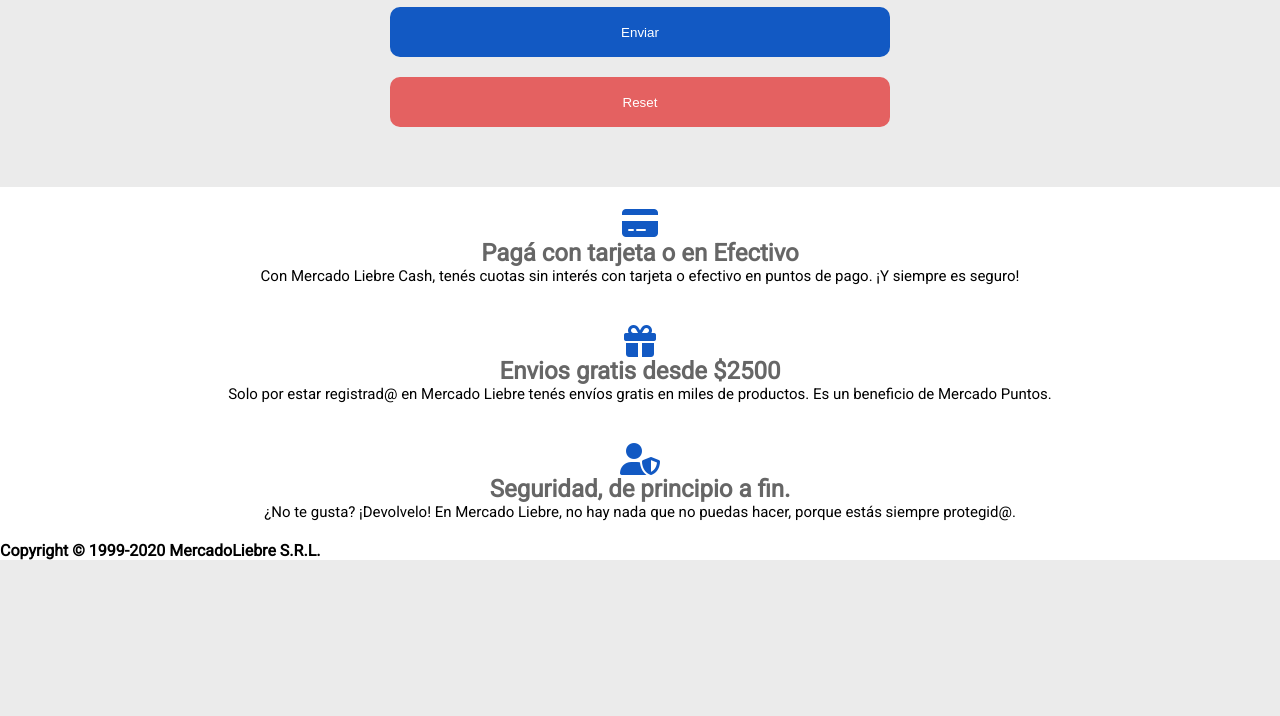
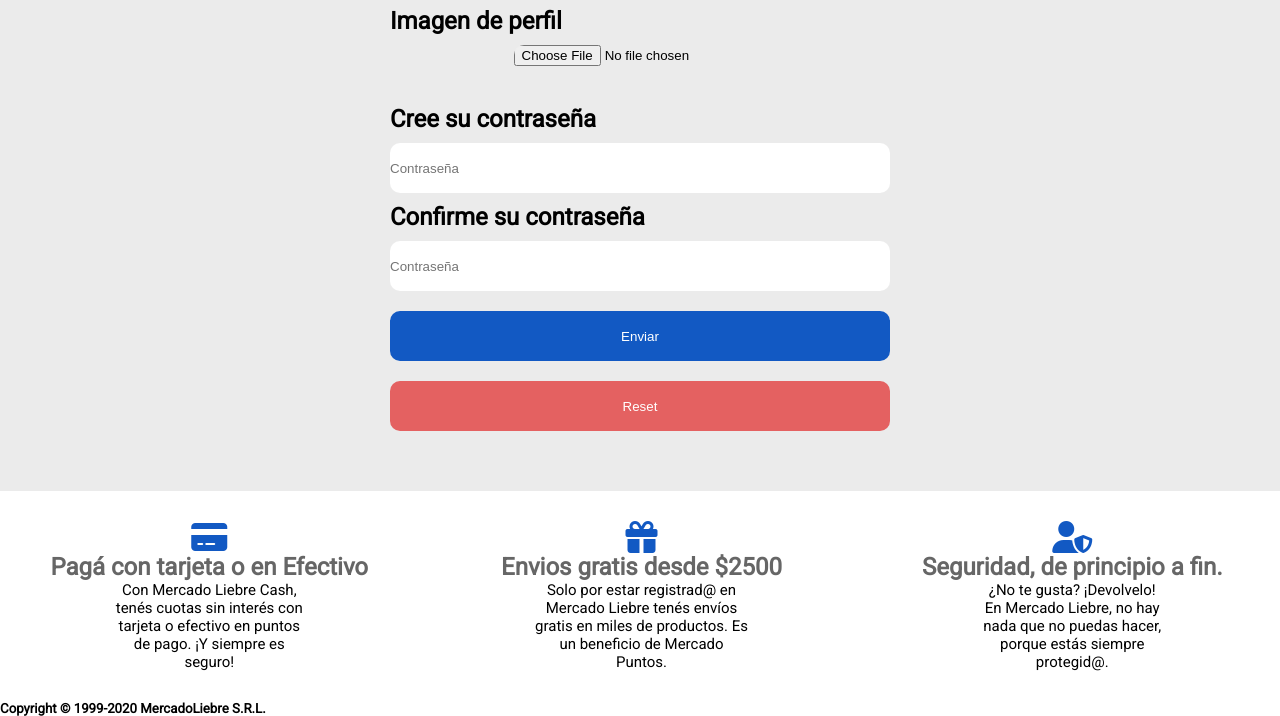
Before and after one commit to AetherIna/Mercado-Liebre4realThisTime, a website: page views/register.html in a window 1280 px wide. Shown: the part 1205-1921 px from the top of the page. Before the commit the page ends 1765 px from the top, so only its background shows below. Drawn offline with Linux system fonts and the light colour scheme; files that its build step writes are made by us from their sources; files whose address does not match are found by name.

Commit message:
small errors on footer and header

```diff
--- a/views/register.html
+++ b/views/register.html
@@ -53,6 +53,8 @@
                 <li>Mis compras <i class="fa-sharp fa-solid fa-basket-shopping"></i></li>
             </ul>
         </div>
+
+        <img src="./img/img-home-banner.jpg" height="180px" width="540px" alt="" class="banner">
     </header>
 
     <main>
@@ -144,34 +146,36 @@
     </main>
 
     <footer>
-        <section class="s1">
+        <section class="info">
+        <div class="s1">
             <div class="icon">
                 <i class="fa-solid fa-credit-card"></i>
             </div>
             <h1>Pagá con tarjeta o en Efectivo</h1>
             <p>Con Mercado Liebre Cash, tenés cuotas sin interés con tarjeta o efectivo en
                 puntos de pago. ¡Y siempre es seguro!</p>
-        </section>
+        </div>
 
-        <section class="s2">
+        <div class="s2">
             <div class="icon">
                 <i class="fa-solid fa-gift"></i>
             </div>
             <h1>Envios gratis desde $2500</h1>
             <p>Solo por estar registrad@ en Mercado Liebre tenés envíos gratis en miles de
                 productos. Es un beneficio de Mercado Puntos.</p>
-        </section>
+        </div>
 
-        <section class="s3">
+        <div class="s3">
             <div class="icon">
                 <i class="fa-solid fa-user-shield"></i>
             </div>
             <h1>Seguridad, de principio a fin.</h1>
             <p>¿No te gusta? ¡Devolvelo! En Mercado Liebre, no hay nada que no puedas hacer,
                 porque estás siempre protegid@.</p>
-        </section>
+        </div>
+    </section>
 
-        <h4>Copyright © 1999-2020 MercadoLiebre S.R.L.</h4>
+        <h5>Copyright © 1999-2020 MercadoLiebre S.R.L.</h5>
     </footer>
 </body>
 
```
Also changed, not shown: views/login.html (+1 -3 lines).
